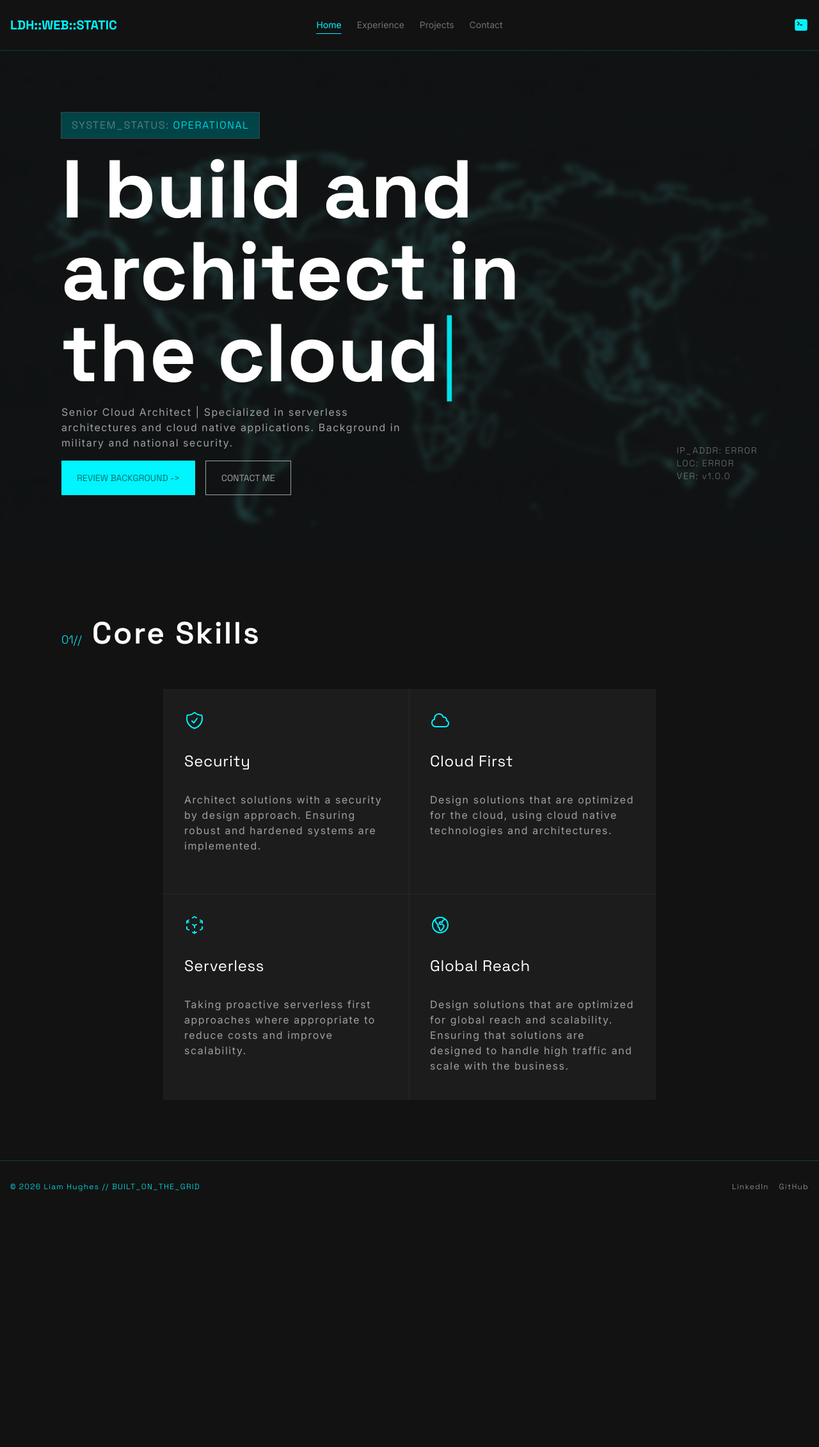
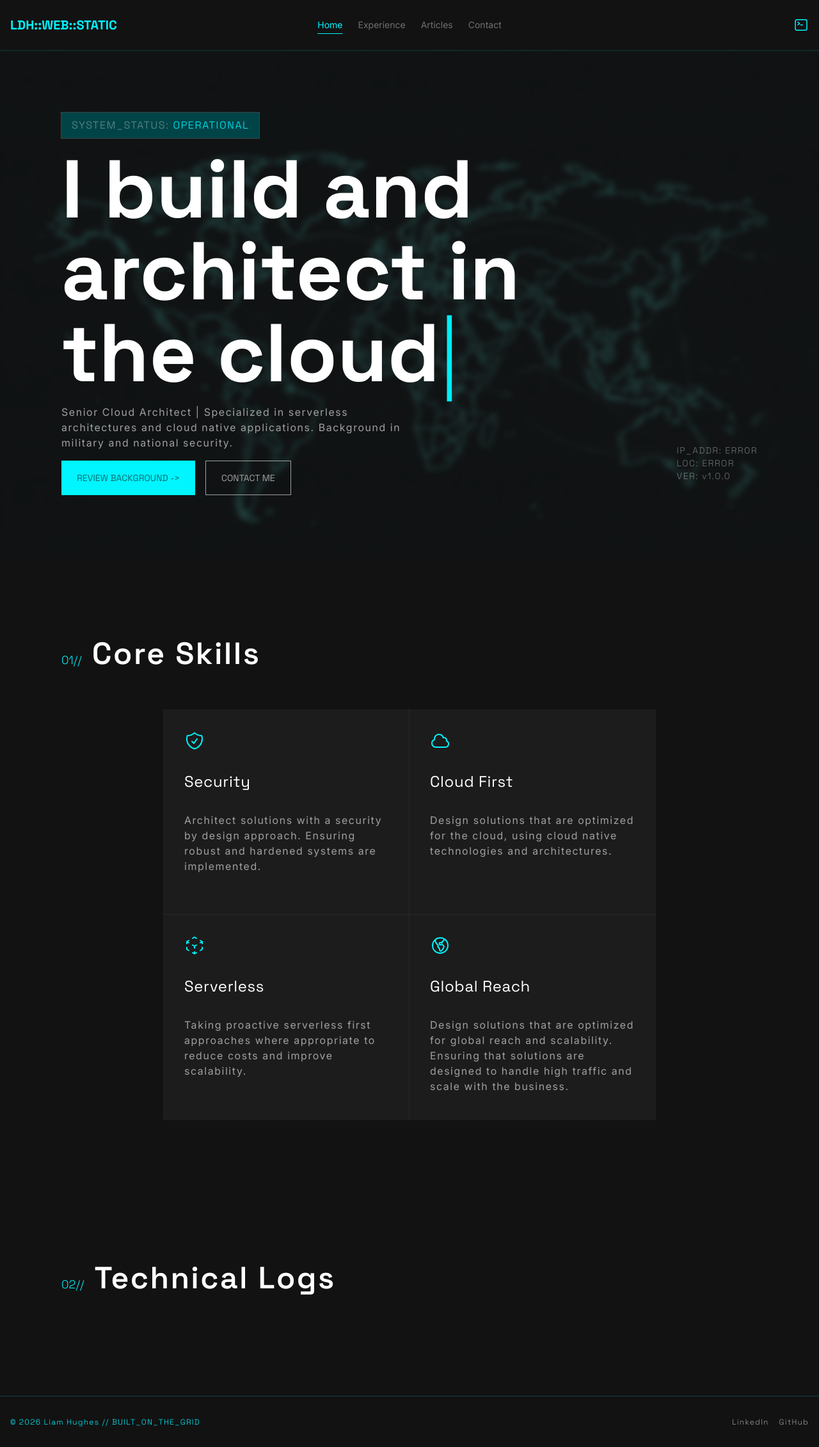
Before and after one commit to darkcl0ud/personal-website-v2, a React (Vite) app: page / in a window 1280 px wide. Shown: the whole page at 64% size. Before the commit the page ends 1894 px from the top, so only its background shows below. Built offline with nearby package versions, Linux system fonts and the light colour scheme.

Commit message:
fix(scaling): changed rules ensuring max width and also footer is always at the bottom of the screen.

```diff
--- a/src/components/CoreSkills.tsx
+++ b/src/components/CoreSkills.tsx
@@ -1,5 +1,5 @@
-import Header from "../ui/Header";
 import { ShieldCheckIcon, CloudIcon, CubeTransparentIcon, GlobeAmericasIcon } from "@heroicons/react/24/outline";
+import Section from "../ui/Section";
 
 const coreSkills = [
     {
@@ -25,8 +25,7 @@ const coreSkills = [
 ]
 
 export default function CoreSkills() {
-    return <section className="m-8 md:m-24">
-        <Header number="01" title="Core Skills" />
+    return <Section number="01" title="Core Skills">
         <div className="mx-auto grid w-full grid-cols-[repeat(auto-fit,minmax(min(100%,24rem),24rem))] justify-center">
             {coreSkills.map((skill) => (
                 <div key={skill.title} className="bg-neutral-500 p-8 outline outline-white/5 min-h-80 flex flex-col gap-8">
@@ -36,5 +35,5 @@ export default function CoreSkills() {
                 </div>
             ))}
         </div>
-    </section>
+    </Section>
 }
--- a/src/components/Footer.tsx
+++ b/src/components/Footer.tsx
@@ -1,6 +1,7 @@
 export default function Footer() {
     return (
-        <footer className="w-full h-20 border-t-1 border-primary-100/20 p-4 flex md:flex-row flex-col items-center justify-between font-label text-xs">
+        <footer className="w-full h-20 border-t-1 border-primary-100/20 mt-auto">
+            <div className="max-w-[1440px] mx-auto h-full p-4 flex md:flex-row flex-col items-center justify-between font-label text-xs">
             <p className="text-primary-100 font-light tracking-widest">© 2026 Liam Hughes // BUILT_ON_THE_GRID</p>
             <ul className="flex flex-row gap-4 text-tertiary-100 font-light tracking-widest">
                 <li>
@@ -10,6 +11,7 @@ export default function Footer() {
                     <a href="https://www.github.com/darkcl0ud" target="_blank" rel="noopener noreferrer">GitHub</a>
                 </li>
             </ul>
+            </div>
         </footer>
     )
 }
--- a/src/components/Hero.tsx
+++ b/src/components/Hero.tsx
@@ -13,9 +13,9 @@ export default function Hero() {
         navigate("/contact");
     }
     return (
-        <section className="min-h-[calc(100vh-5rem)] flex items-center justify-center bg-cover bg-center relative bg-neutral-900/70">
+        <section className="flex items-center justify-center bg-cover bg-center relative bg-neutral-900/70 p-8 md:p-24">
             <img src={background} alt="Background" className="absolute inset-0 w-full h-full object-cover -z-10 blur-xs" />
-            <div className="relative z-10 flex flex-col items-start justify-center w-full h-full m-8 md:m-24 gap-4">
+            <div className="relative z-10 flex flex-col items-start justify-center w-full h-full gap-4 max-w-[1440px] mx-auto">
                 <div className="max-w-4xl text-center font-label bg-[color-mix(in_oklab,var(--color-primary-100)_40%,black)] px-4 py-2 outline outline-white/20">
                     <p className="text-sm md:text-base text-white/40 font-light tracking-widest">SYSTEM_STATUS: <span className="text-primary-100 font-light">OPERATIONAL</span></p>
                 </div>
--- a/src/components/Nav.tsx
+++ b/src/components/Nav.tsx
@@ -1,4 +1,4 @@
-import { CommandLineIcon, Bars3Icon, XMarkIcon } from "@heroicons/react/24/solid"
+import { CommandLineIcon, Bars3Icon, XMarkIcon } from "@heroicons/react/24/outline"
 import { NavLink } from "react-router"
 import { useState } from "react";
 import * as motion from "motion/react-client";
@@ -14,8 +14,8 @@ const navItems = [
         href: "/experience"
     },
     {
-        label: "Projects",
-        href: "/projects"
+        label: "Articles",
+        href: "/articles"
     },
     {
         label: "Contact",
@@ -34,7 +34,8 @@ export default function Nav() {
     }
     return (
         <div className="w-full h-20">
-            <nav className="h-20 flex flex-row justify-between md:grid md:grid-cols-[1fr_auto_1fr] items-center gap-4 p-4 fixed top-0 left-0 right-0 z-100 bg-neutral-900 border-b-2 border-primary-100/10">
+            <nav className="h-20 fixed top-0 left-0 right-0 z-100 bg-neutral-900 border-b-2 border-primary-100/10">
+                <div className="max-w-[1440px] mx-auto h-full flex flex-row justify-between md:grid md:grid-cols-[1fr_auto_1fr] items-center gap-4 p-4">
                 <h1 className="text-xl font-headline justify-self-start min-w-0 font-bold">{"LDH::WEB::STATIC"}</h1>
                 <ul className="gap-6 font-body text-sm justify-center hidden md:flex">
                     {navItems.map((item) => (
@@ -48,6 +49,7 @@ export default function Nav() {
                 <AnimatePresence>
                     {isMobileNavOpen && <MobileNav handleMobileNavClose={handleMobileNavClose} />}
                 </AnimatePresence>
+            </div>
             </nav>
         </div>
 
--- /dev/null
+++ b/src/components/TechnicalLogs.tsx
@@ -0,0 +1,9 @@
+import Section from "../ui/Section";
+
+export default function TechnicalLogs() {
+    return <Section number="02" title="Technical Logs">
+        <div className="mx-auto grid w-full grid-cols-[repeat(auto-fit,minmax(min(100%,24rem),24rem))] justify-center">
+
+        </div>
+    </Section>
+}
--- a/src/pages/Home.tsx
+++ b/src/pages/Home.tsx
@@ -1,11 +1,13 @@
 import Hero from "../components/Hero";
 import CoreSkills from "../components/CoreSkills";
+import TechnicalLogs from "../components/TechnicalLogs";
 
 export default function Home() {
     return (
-        <div>
+        <>
             <Hero />
             <CoreSkills />
-        </div>
+            <TechnicalLogs />
+        </>
     )
 }
--- a/src/pages/Root.tsx
+++ b/src/pages/Root.tsx
@@ -4,10 +4,10 @@ import Footer from "../components/Footer";
 
 export default function RootPage() {
     return (
-        <>
+        <div className="flex flex-col min-h-screen">
             <Nav />
             <Outlet />
             <Footer />
-        </>
+        </div>
     )
 }
--- /dev/null
+++ b/src/ui/Section.tsx
@@ -0,0 +1,12 @@
+import Header from "./Header";
+
+export default function Section({ children, number, title }: { children: React.ReactNode, number: string, title: string }) {
+    return (
+        <section className="m-8 md:m-24">
+            <div className="max-w-7xl mx-auto">
+                <Header number={number} title={title} />
+                {children}
+            </div>
+        </section>
+    )
+}
```
